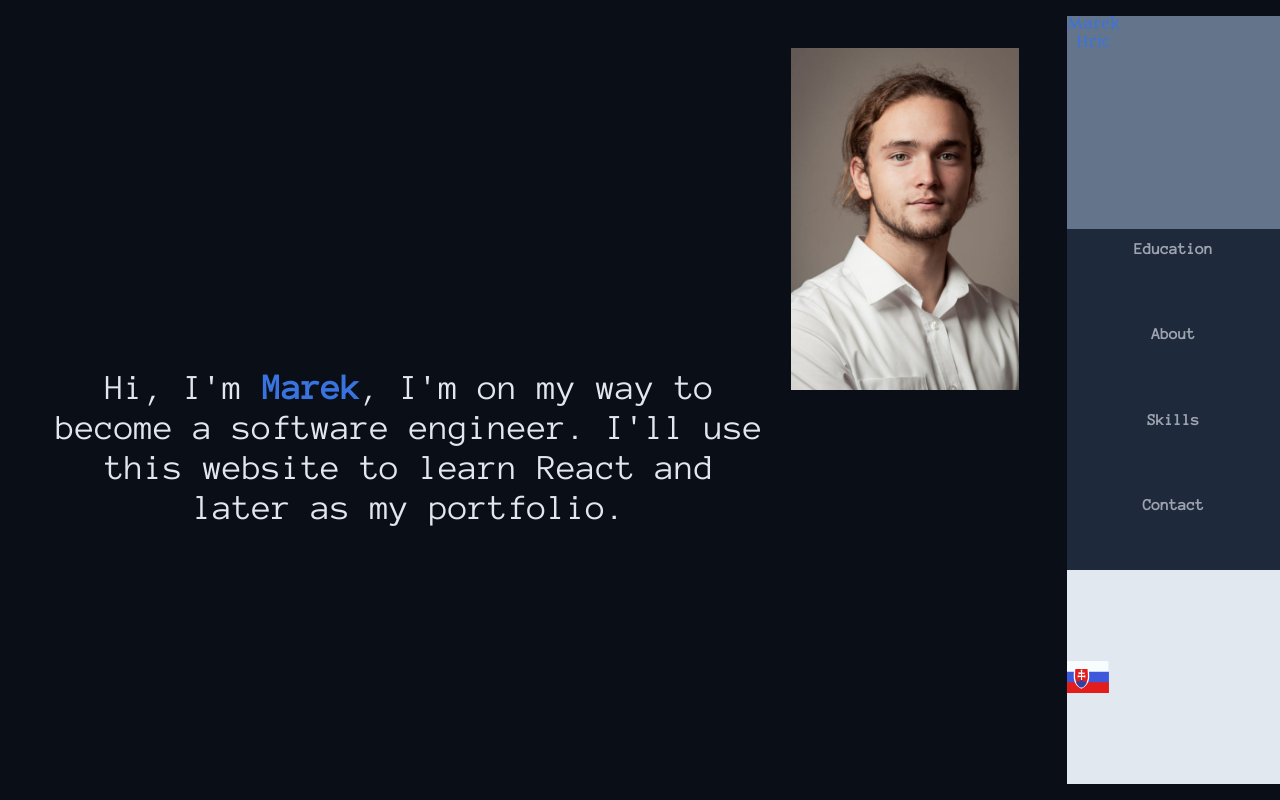
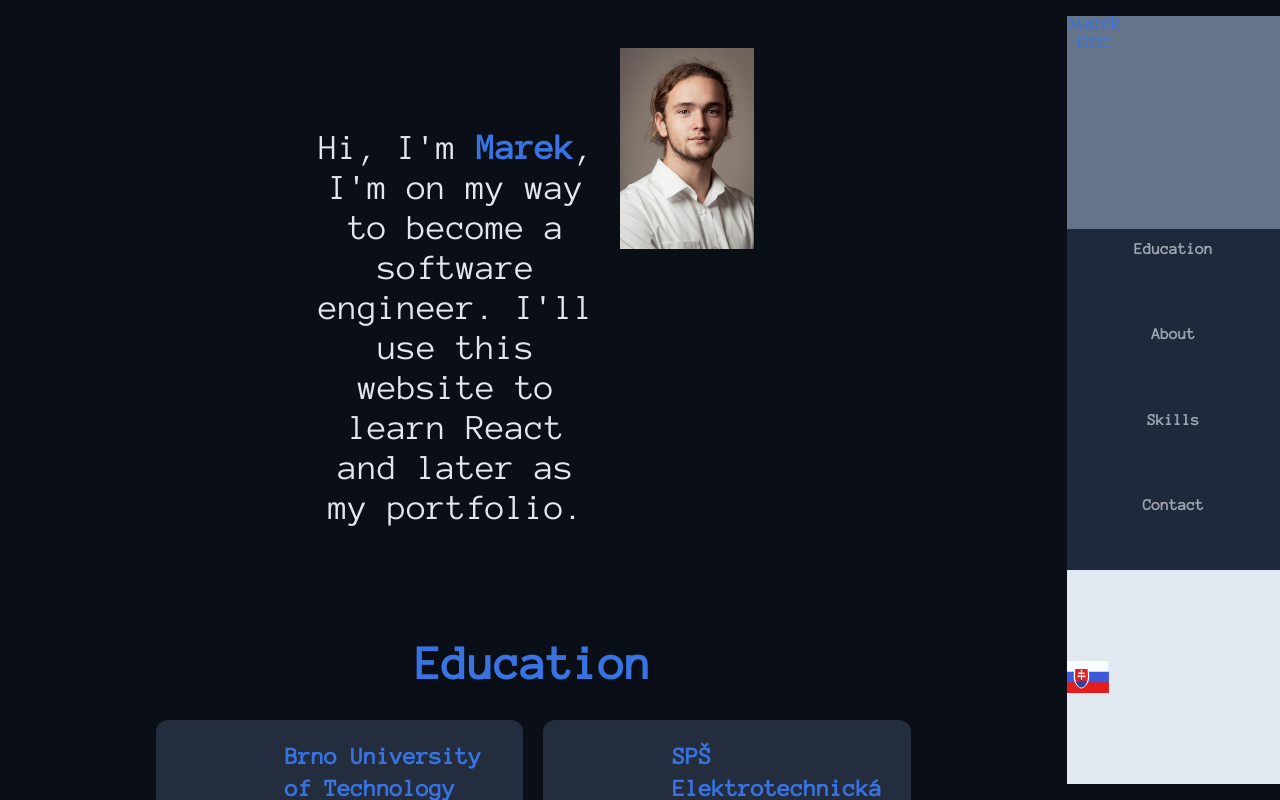
Before and after one commit to Marek324/Personal-page, a React (Vite) app: page / in a window 1280 px wide. Shown: the top 800 px of the page. Built offline with nearby package versions, Linux system fonts and the light colour scheme.

Commit message:
Centered Home section

```diff
--- a/src/components/sections/Home.tsx
+++ b/src/components/sections/Home.tsx
@@ -4,9 +4,10 @@ import { useTranslation, Trans } from "react-i18next";
 function Home() {
     const { t } = useTranslation();
     return (
-        <section id="sec_home" className="grid grid-cols-4 gap-5">
-            <div className="col-span-3 grid grid-rows-5">
-                <p className="text-center text-4xl row-start-3">
+        <section id="sec_home" className="grid grid-cols-9 gap-5">
+            <div className="col-span-7 col-start-2 grid grid-cols-5 gap-5">
+                <div className="col-span-2 col-start-2 grid grid-rows-7">
+                    <p className="text-center text-4xl row-span-5 row-start-2">
                         <Trans
                             i18nKey={t("home")}
                             components={{
@@ -16,6 +17,7 @@ function Home() {
                     </p>
                 </div>
                 <img src={meImg} alt="Image of me" className="object-contain" />
+            </div>
         </section>
     );
 }
```
Lines whose indentation alone changed are shown as unchanged.
